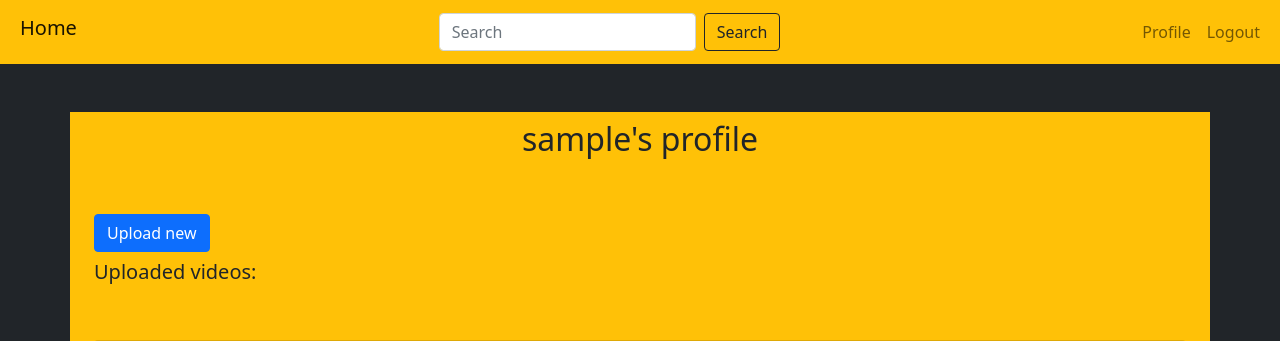
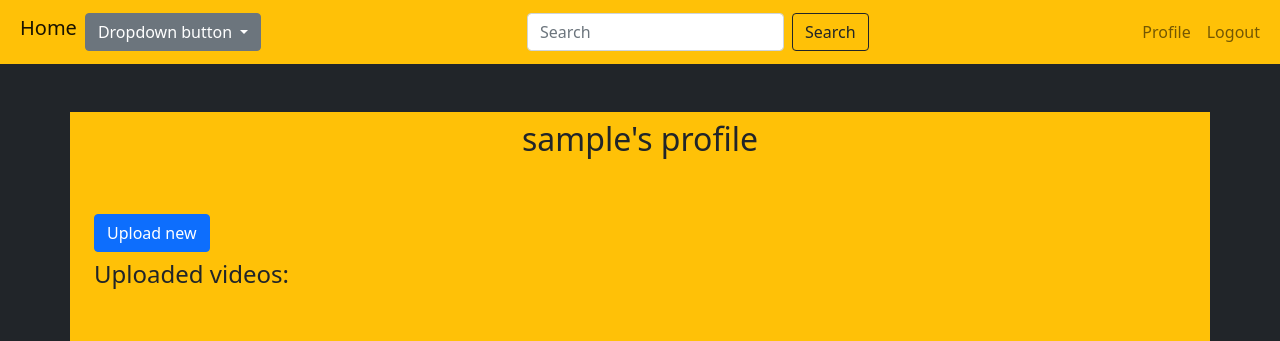
Before and after one commit to AlbeeDev/UserVideoFeed, a PHP site: page /profile.php in a window 1280 px wide. Shown: the top 341 px of the page. Run offline with PHP 8.4, Linux system fonts and the light colour scheme; the visitor is signed in with stand-in values (Sample User, id 1); tables that the repository leaves empty hold one stand-in row (values such as "Sample post").

Commit message:
video upload, theme slector and fixes

```diff
--- a/app.js
+++ b/app.js
@@ -2,22 +2,54 @@ document.addEventListener('DOMContentLoaded', function() {
 
     var linkpreview = document.getElementById('link');
     var videopreview = document.getElementById('videopreview')
-    linkpreview.addEventListener('input', function() {
-        var videoID = this.value.split('=')[1]
-        videopreview.setAttribute('src','https://www.youtube.com/embed/' + videoID)
+    if(linkpreview){
+        linkpreview.addEventListener('input', function() {
+            var videoID = this.value.split('=')[1]
+            videopreview.setAttribute('src','https://www.youtube.com/embed/' + videoID)
+        });
+    }
+
+
+    const dropdownMenu = document.getElementById('theme-selector')
+    const themeElements = document.querySelectorAll('.control-bg');
+    dropdownMenu.addEventListener('click', function (event) {
+        console.log(event.target.name)
+        var themeclass = event.target.name.split(' ')
+
+        themeElements.forEach(function(element) {
+            element.classList.forEach(className => {
+                if (className.startsWith('bg-') || className.startsWith('btn-')) {
+                    element.classList.remove(className)
+                }
+            })
+            element.classList.add(themeclass)
+        })
+
+    });
+
+
+    if (sessionStorage.scrollPosition) {
+        window.scrollTo(0, parseInt(sessionStorage.scrollPosition));
+    }
+
+    // Save scroll position before the page unloads
+    window.addEventListener('beforeunload', function() {
+        sessionStorage.scrollPosition = window.scrollY || window.pageYOffset;
     });
 });
 
 
 
 
-function setRating(rating) {
+function setRating(rating, element) {
     console.log(rating)
     document.getElementById('rating').value = rating;
 
-    const stars = document.querySelectorAll('.fa-star');
+    const parent = element.closest('.rating-form');
+
+    const stars = parent.querySelectorAll('.fa-star');
     stars.forEach(star => {
-        document.querySelector('.submitstar').classList.remove('disabled')
+
         if (parseInt(star.id) <= rating) {
             star.classList.add('text-light');
 
@@ -25,4 +57,5 @@ function setRating(rating) {
             star.classList.remove('text-light');
         }
     });
+    parent.querySelector('.submitstar').classList.remove('disabled');
 }
--- a/nav.php
+++ b/nav.php
@@ -1,13 +1,30 @@
 <?php ?>
-<nav class="navbar navbar-expand-lg navbar-light bg-warning">
+<nav class="navbar navbar-expand-lg navbar-light sticky-top bg-warning control-bg">
     <div class="container-fluid">
         <button class="navbar-toggler" type="button" data-bs-toggle="collapse" data-bs-target="#navbarNavAltMarkup" aria-controls="navbarNavAltMarkup" aria-expanded="false" aria-label="Toggle navigation">
             <span class="navbar-toggler-icon"></span>
         </button>
         <div class="collapse navbar-collapse" id="navbarNavAltMarkup">
-            <div class="navbar-nav me-auto mb-2 mb-lg-0">
+            <div class="navbar-nav  mb-2 mb-lg-0">
                 <a class="nav-link active" aria-current="page" href="home.php"><h5>Home</h5></a>
             </div>
+            <form class="navbar-nav me-auto mb-2 mb-lg-0" role="search">
+                <div class="dropdown">
+                    <button class="btn btn-secondary dropdown-toggle" type="button" id="dropdownMenuButton" data-bs-toggle="dropdown" aria-expanded="false" aria-haspopup="true">
+                        Dropdown button
+                    </button>
+                    <ul class="dropdown-menu" id="theme-selector" aria-labelledby="dropdownMenuButton">
+                        <li><button class="dropdown-item bg-danger" type="button" name="bg-danger">Red</button></li>
+                        <li><button class="dropdown-item bg-warning" type="button" name="bg-warning">Yellow</button></li>
+                        <li><button class="dropdown-item bg-success" type="button" name="bg-success">Green</button></li>
+                        <li><button class="dropdown-item bg-primary" type="button" name="bg-primary">Primary</button></li>
+                        <li><button class="dropdown-item bg-info" type="button" name="bg-info">Info</button></li>
+                        <li><button class="dropdown-item bg-light" type="button" name="bg-light">Light</button></li>
+                        <li><button class="dropdown-item bg-dark" type="button" name="bg-dark">Dark</button></li>
+                    </ul>
+                </div>
+            </form>
+
             <form class="d-flex" role="search">
                 <input class="form-control me-2" type="search" placeholder="Search" aria-label="Search">
                 <button class="btn btn-outline-dark" type="submit">Search</button>
--- a/profile.php
+++ b/profile.php
@@ -1,5 +1,42 @@
 <?php
-    session_start()
+    session_start();
+    if (!isset($_SESSION["logged_in"]) || !$_SESSION["logged_in"]) {
+        header("Location: logout.php");
+        exit();
+    }
+    include 'db_connect.php';
+
+    if(isset($_POST["share"])){
+        $linkid = explode('=',$_POST["link"])[1];
+
+        $sql = "insert into Video (link, id_user) values (?,(select  id from User u where u.username = ?));";
+        if ($stmt = $conn->prepare($sql)) {
+            $stmt->bind_param("ss", $linkid, $_SESSION["username"]);
+            if ($stmt->execute()) {
+                echo "insert done";
+            }
+        }
+
+    }
+
+    $sql = "select link from Video
+    join User on Video.id_user = User.id
+    where username = ?";
+    if ($stmt = $conn->prepare($sql)) {
+        $stmt->bind_param("s", $_SESSION["username"]);
+        $stmt->execute();
+        $stmt->store_result();
+        $videorows= $stmt->num_rows;
+        $links = array();
+        if ($videorows > 0) {
+            $stmt->bind_result($linkid);
+            while($stmt->fetch()){
+                $links[]=$linkid;
+            }
+        } else {
+            echo "No user found with that id";
+        }
+    }
 ?>
 <!DOCTYPE html>
 <html lang="en">
@@ -24,22 +61,39 @@
         </div>
         <div class="row mt-2 m-auto">
             <div class="col">
-                <h5>Uploaded videos:</h5>
+                <h4>Uploaded videos:</h4>
             </div>
         </div>
+        <?php
+        if($videorows==0) {
+            ?>
+            <div>
+                <div class="row m-auto">
+                    <div class="col">
+                        <h5>No videos uploaded</h5>
+                    </div>
+                </div>
+            </div>
+            <?php
+        }
+        for ($i = 0; $i < $videorows; $i++) {
+            ?>
         <div class="row">
             <div class="col">
                 <div class="container mt-5 text-dark">
                     <div class="row mb-4 card bg-warning">
                         <div class="row card-body mb-4 ">
                             <div class="col embed-responsive ratio ratio-16x9 mb-3">
-                                <iframe class="embed-responsive-item " src="https://www.youtube.com/embed/JhUcHtbDOWE" title="YouTube video" allowfullscreen></iframe>
+                                <iframe class="embed-responsive-item " src="https://www.youtube.com/embed/<?php echo $links[$i] ?>" allowfullscreen></iframe>
                             </div>
                         </div>
                     </div>
                 </div>
             </div>
         </div>
+        <?php
+        }
+        ?>
     </div>
     <div class="modal fade" id="upload-modal" aria-hidden="true">
         <div class="modal-dialog modal-dialog-centered">
@@ -53,7 +107,7 @@
                         <div class="row">
                             <div class="col">
                                 <div class="form-floating">
-                                    <input type="text" id="link" class="form-control" placeholder="" autocomplete=off>
+                                    <input type="text" id="link" class="form-control" name="link" placeholder="" autocomplete=off>
                                     <label for="link" class="form-label">Link</label>
                                 </div>
                             </div>
@@ -69,10 +123,9 @@
                         <div class="row mt-2">
                             <div class="col">
                                 <button type="button" class="btn btn-secondary" data-bs-dismiss="modal">Cancel</button>
-                                <button type="button" class="btn btn-primary">Share</button>
+                                <button type="submit" name="share" class="btn btn-primary" data-bs-dismiss="modal">Share</button>
                             </div>
                         </div>
-
                     </form>
                 </div>
             </div>
```
Also changed, not shown: home.php (+25 -16 lines), register.php (+3 -6 lines).
